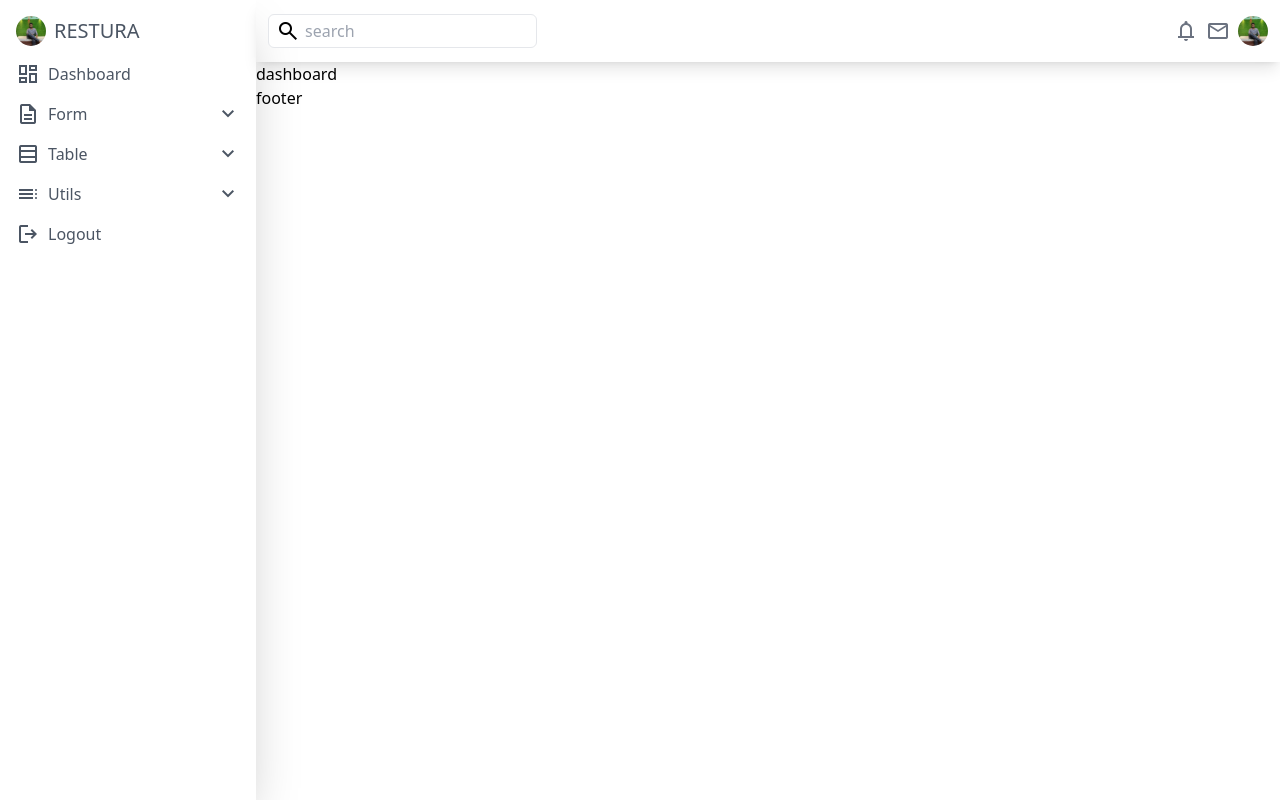
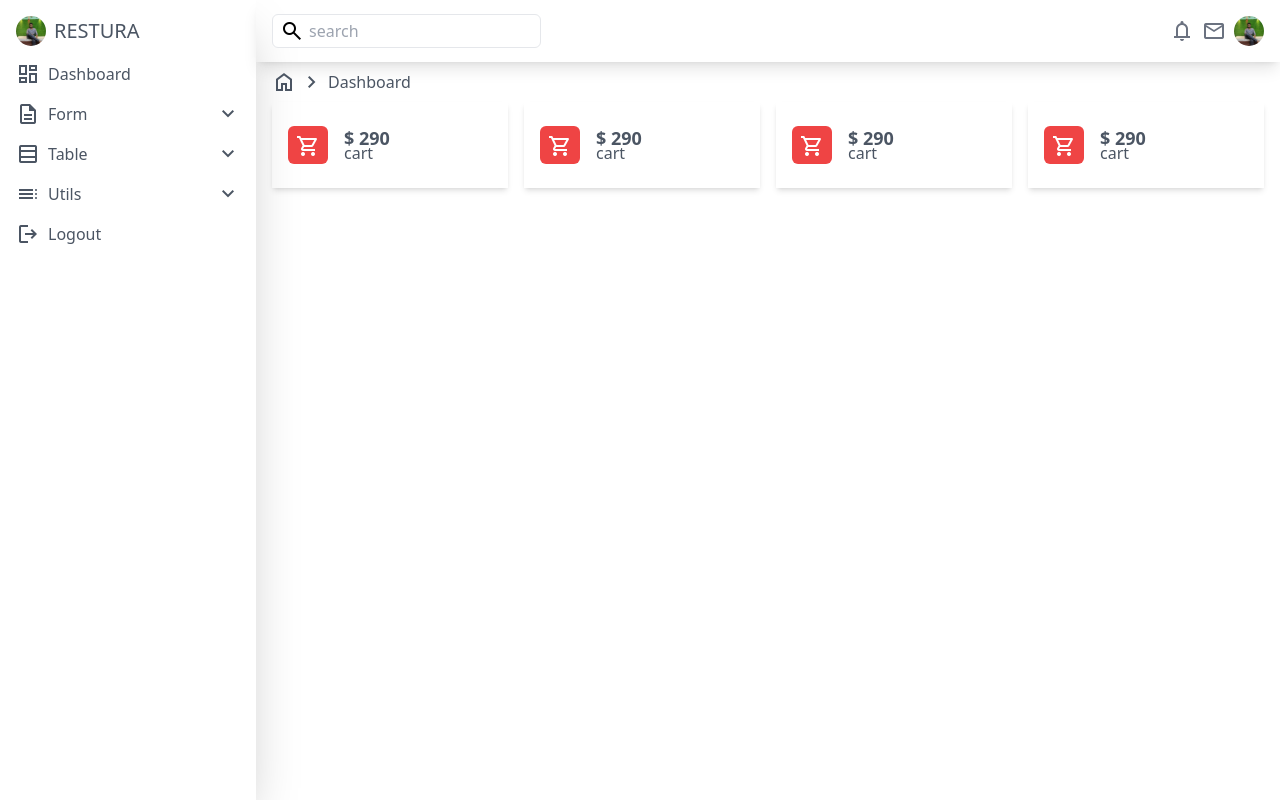
Before and after one commit to Bokhtiar/admin.restura.com, a React (Create React App) app: page /dashboard in a window 1280 px wide. Built offline with nearby package versions, Linux system fonts and the light colour scheme.

Commit message:
dashboard layouts cart

```diff
--- a/package.json
+++ b/package.json
@@ -11,6 +11,7 @@
     "@types/react": "^18.0.28",
     "@types/react-dom": "^18.0.11",
     "react": "^18.2.0",
+    "react-data-table-component": "^7.5.3",
     "react-dom": "^18.2.0",
     "react-hook-form": "^7.43.2",
     "react-router-dom": "^6.8.2",
--- /dev/null
+++ b/src/Components/BradCrumbs/index.tsx
@@ -0,0 +1,11 @@
+export const BradCrumbs: React.FC = (): JSX.Element => {
+  return (
+    <>
+      <section className="flex gap-1 items-center py-2 text-gray-600">
+        <span className="material-symbols-outlined">home</span>
+        <span className="material-symbols-outlined">chevron_right</span>
+        <span>Dashboard</span>
+      </section>
+    </>
+  );
+};
--- a/src/Components/Footer/index.tsx
+++ b/src/Components/Footer/index.tsx
@@ -1,7 +1,7 @@
 export const Footer :React.FC = ():JSX.Element => {
     return <>
         <div className="">
-            footer
+
         </div>
     </>
 }
--- a/src/Components/Navbar/index.tsx
+++ b/src/Components/Navbar/index.tsx
@@ -1,7 +1,7 @@
 export const Navbar: React.FC = (): JSX.Element => {
   return (
     <>
-      <div className="flex justify-between items-center py-4 shadow-lg px-3">
+      <div className="flex justify-between items-center py-4 shadow-lg container">
         {/* search */}
         <div className="flex items-center">
           <input
--- a/src/Layouts/MainLayout.tsx
+++ b/src/Layouts/MainLayout.tsx
@@ -12,7 +12,9 @@ export const MainLayout = () => (
         </div>
         <div className="col-span-4">
           <Navbar />
-          <Outlet />
+          <div className="container">
+            <Outlet />
+          </div>
           <Footer />
         </div>
       </div>
--- a/src/Pages/Dashboard/index.tsx
+++ b/src/Pages/Dashboard/index.tsx
@@ -1,5 +1,72 @@
-export const Dashboard :React.FC =():JSX.Element => {
-    return <>
-        dashboard
+import { BradCrumbs } from "../../Components/BradCrumbs";
+
+export const Dashboard: React.FC = (): JSX.Element => {
+  return (
+    <>
+      <BradCrumbs></BradCrumbs>
+
+      {/* card */}
+      <section className="grid grid-cols-1 md:grid-cols-4 gap-4">
+        {/* shopping cart */}
+        <div className=" shadow-md py-6">
+          <div className="flex gap-4 items-center container text-gray-600">
+            <div className=" bg-red-500 px-2 rounded-md">
+              <span className=" text-white mt-2 material-symbols-outlined">
+                shopping_cart
+              </span>
+            </div>
+            <div className="leading-[3px] -mt-3">
+              <p className="font-bold text-lg">$ 290</p>
+              <p className="">cart</p>
+            </div>
+          </div>
+        </div>
+
+        {/* shopping cart */}
+        <div className=" shadow-md py-6">
+          <div className="flex gap-4 items-center container text-gray-600">
+            <div className=" bg-red-500 px-2 rounded-md">
+              <span className=" text-white mt-2 material-symbols-outlined">
+                shopping_cart
+              </span>
+            </div>
+            <div className="leading-[3px] -mt-3">
+              <p className="font-bold text-lg">$ 290</p>
+              <p className="">cart</p>
+            </div>
+          </div>
+        </div>
+
+        {/* shopping cart */}
+        <div className=" shadow-md py-6">
+          <div className="flex gap-4 items-center container text-gray-600">
+            <div className=" bg-red-500 px-2 rounded-md">
+              <span className=" text-white mt-2 material-symbols-outlined">
+                shopping_cart
+              </span>
+            </div>
+            <div className="leading-[3px] -mt-3">
+              <p className="font-bold text-lg">$ 290</p>
+              <p className="">cart</p>
+            </div>
+          </div>
+        </div>
+
+        {/* shopping cart */}
+        <div className=" shadow-md py-6">
+          <div className="flex gap-4 items-center container text-gray-600">
+            <div className=" bg-red-500 px-2 rounded-md">
+              <span className=" text-white mt-2 material-symbols-outlined">
+                shopping_cart
+              </span>
+            </div>
+            <div className="leading-[3px] -mt-3">
+              <p className="font-bold text-lg">$ 290</p>
+              <p className="">cart</p>
+            </div>
+          </div>
+        </div>
+      </section>
     </>
-}
+  );
+};
```
Also changed, not shown: 1 other file (tests, documents, lock files or other folders).
